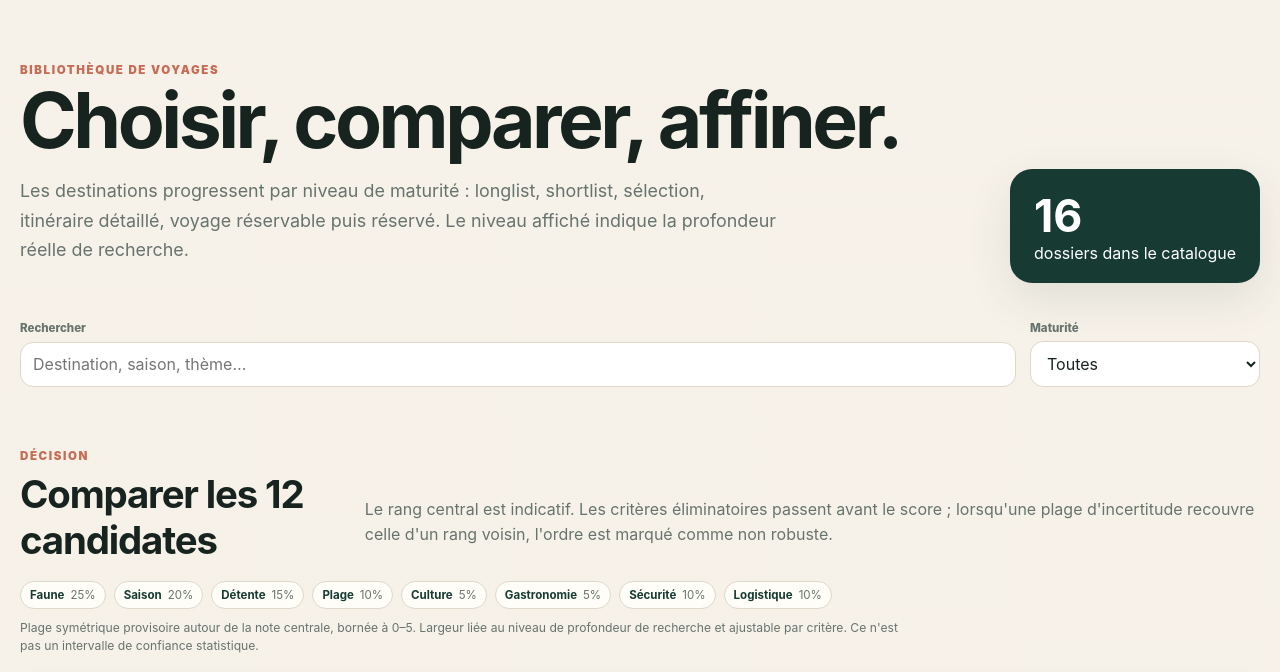
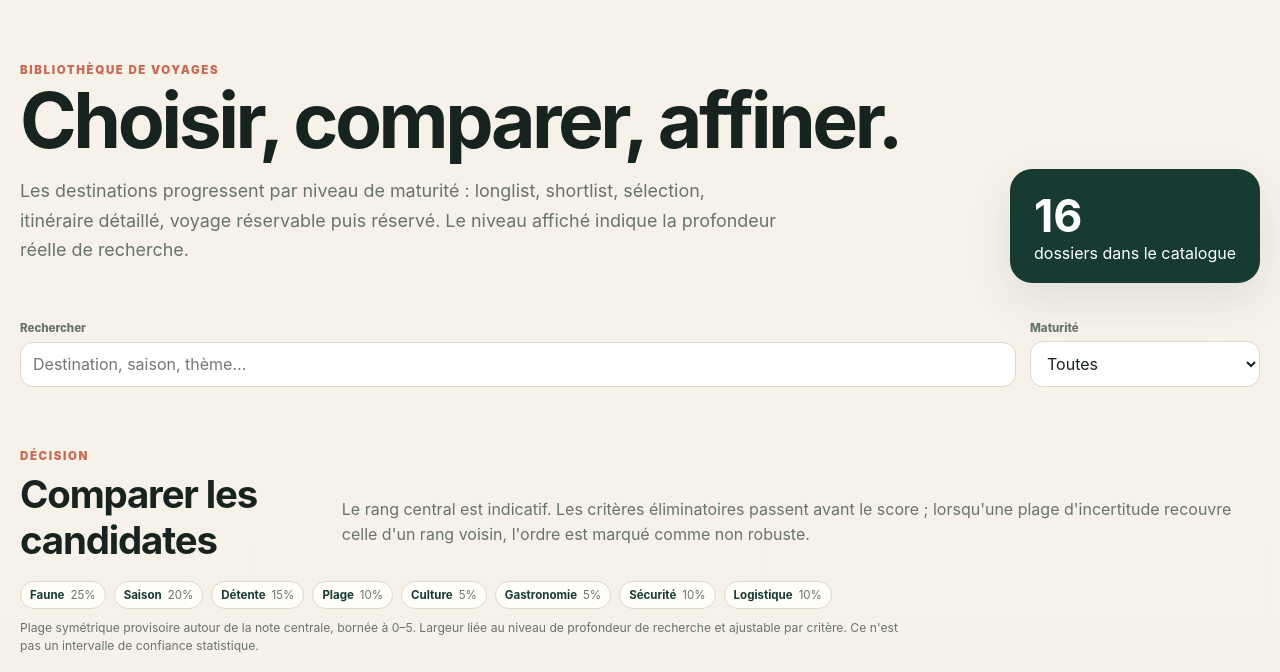
Before and after one commit to Alanb3110/atlas-voyage, a website with bundled scripts: page index.html in a window 1280 px wide. Shown: the part 74-746 px from the top of the page. Built offline with nearby package versions, Linux system fonts and the light colour scheme.

```diff
--- a/index.html
+++ b/index.html
@@ -66,7 +66,7 @@
 
     <section id="destinationCompareSection" class="destination-compare-section">
       <div class="section-head">
-        <div><p class="eyebrow">Décision</p><h2>Comparer les 12 candidates</h2></div>
+        <div><p class="eyebrow">Décision</p><h2>Comparer les candidates</h2></div>
         <p class="muted">Le rang central est indicatif. Les critères éliminatoires passent avant le score ; lorsqu'une plage d'incertitude recouvre celle d'un rang voisin, l'ordre est marqué comme non robuste.</p>
       </div>
       <div id="destinationWeights" class="destination-weight-list" aria-label="Pondérations du comparateur destinations"></div>
```
